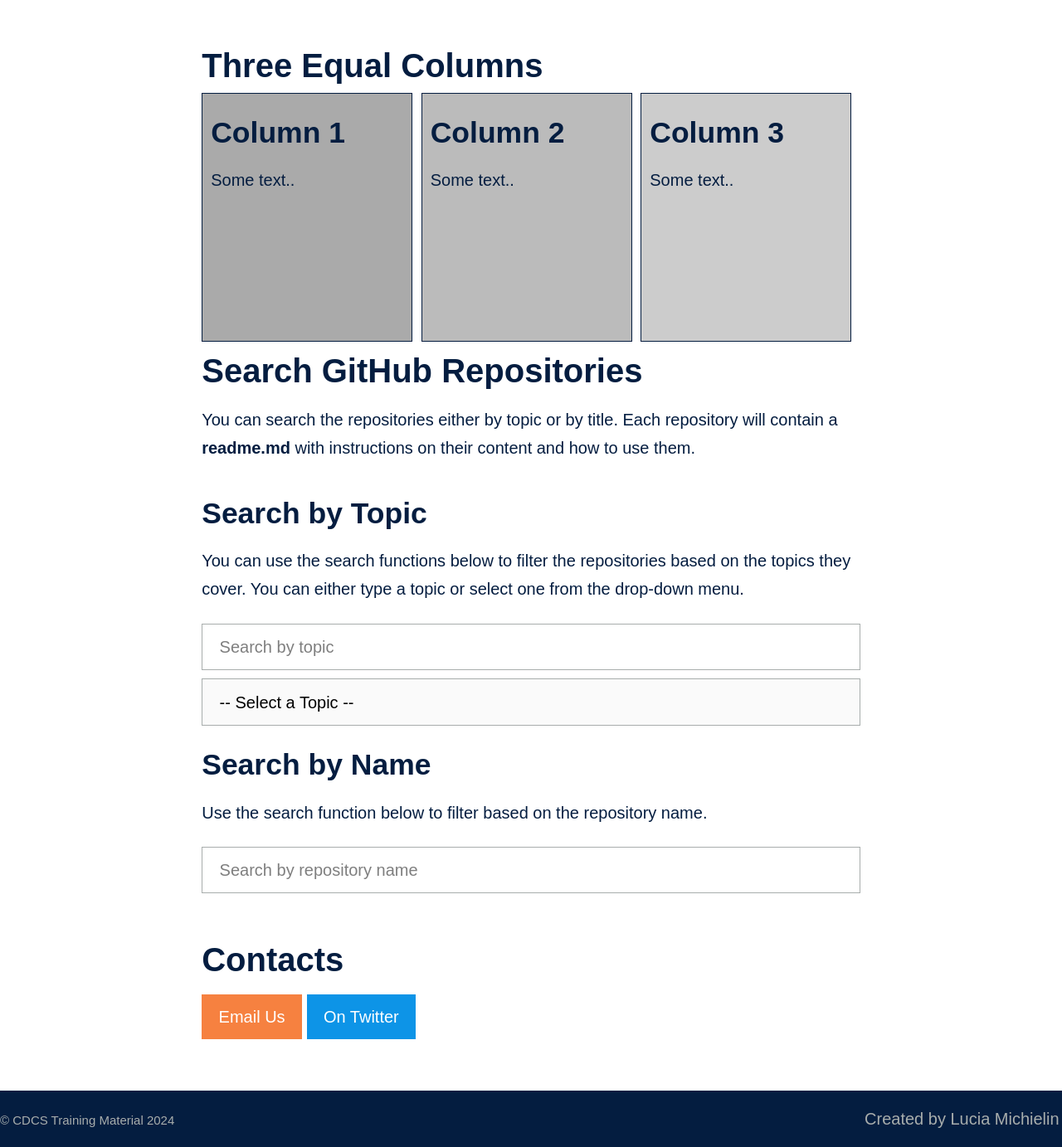
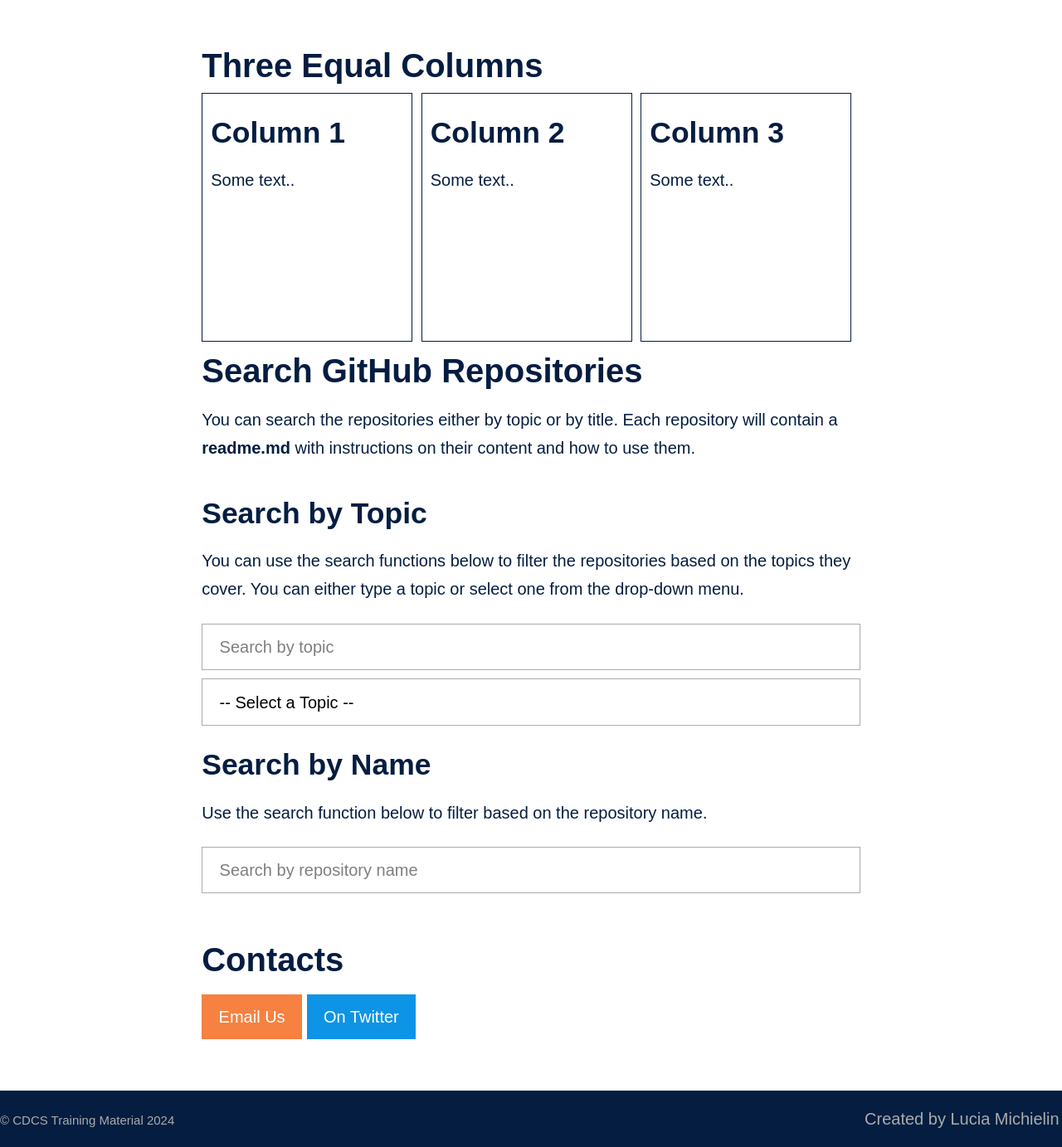
Before and after one commit to DCS-training/DCS-training.github.io, a Jekyll site: the page built from index.md, in a window 1280 px wide. Shown: the part 390-1773 px from the top of the page at 83% size. Built offline with Jekyll 4.4.1, drawn with Linux system fonts in a browser that asks for light colours; comment, search, counter and statistics services are not loaded.

Commit message:
added transparency

```diff
--- a/_sass/_settings.scss
+++ b/_sass/_settings.scss
@@ -1,7 +1,7 @@
 // Background colours
 $backgroundColour: #ffffff !default;
-$codeBackgroundColour: #fafafa !default;
-$featureBackgroundColour: #f9fafa !default;
+$codeBackgroundColour: #ffffff  !default;
+$featureBackgroundColour: #ffffff  !default;
 $accentColour: #e7135d!default;
 
 // Text colours
--- a/_sass/_theme.scss
+++ b/_sass/_theme.scss
@@ -90,7 +90,7 @@ body {
   padding: 10px;
   height: 300px; // Should be removed. Only for demonstration
   border: 1px solid #041d40 ; // Add black border
-  background-color: transparent; // Ensure no background color
+  background-color: transparent!important; // Ensure no background color
   box-sizing: border-box; // Include padding and border in width/height
 }
 
```
